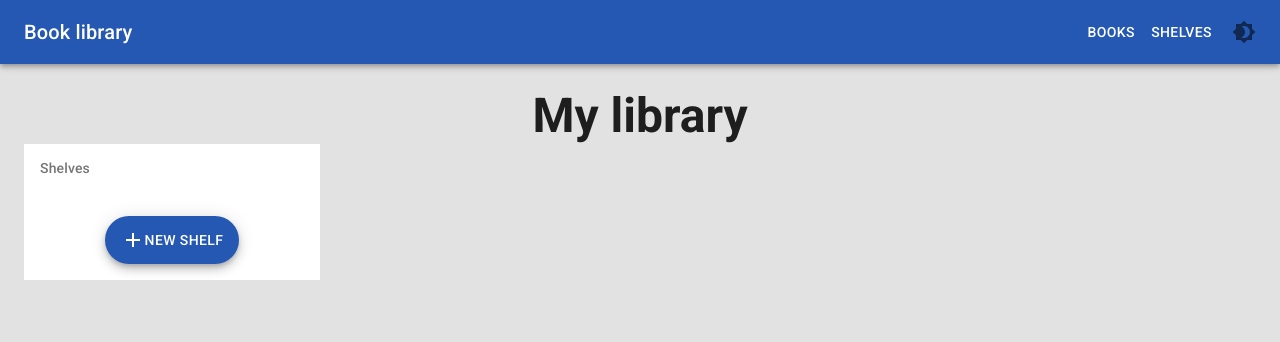
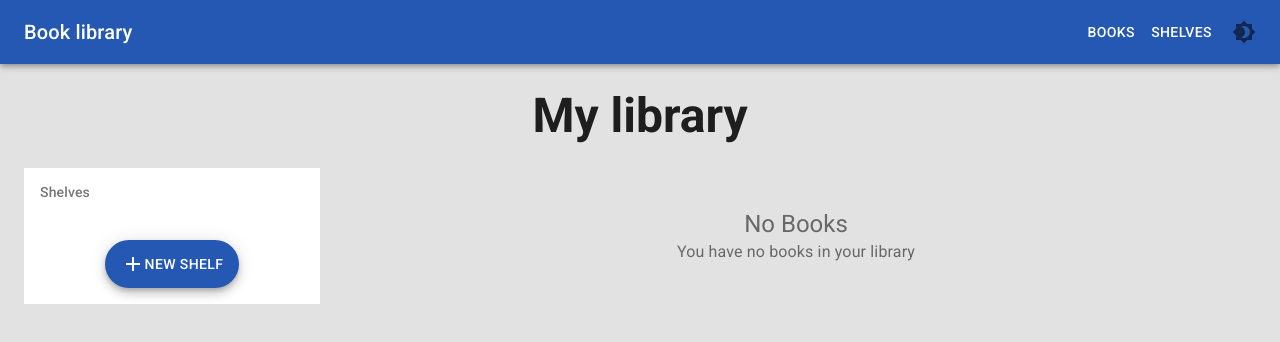
Before and after one commit to mihailgolban/home-library-app, a React (Create React App) app: page /shelves in a window 1280 px wide. Shown: the top 342 px of the page. Built offline with nearby package versions, Linux system fonts and the light colour scheme.

Commit message:
Add shelf review

```diff
--- a/package.json
+++ b/package.json
@@ -10,6 +10,7 @@
     "@testing-library/user-event": "^7.1.2",
     "add": "^2.0.6",
     "axios": "^0.19.2",
+    "material-ui-image": "^3.2.3",
     "node-sass": "^4.13.1",
     "normalize.css": "^8.0.1",
     "prop-types": "^15.7.2",
--- a/src/pages/BookDetails/BookDetails.js
+++ b/src/pages/BookDetails/BookDetails.js
@@ -49,7 +49,7 @@ const BookDetails = () => {
                                 <Grid container spacing={2}>
                                     <Grid item sm={3}>
                                         <Grow in={true} addEndListener={null} timeout={1000}>
-                                            <CardMedia component="img"
+                                            <CardMedia component='img'
                                                        image={large}
                                                        className={classes.image}
                                                        title={title}
--- a/src/pages/Shelves/NavMenu.js
+++ b/src/pages/Shelves/NavMenu.js
@@ -19,7 +19,7 @@ import {addNewShelf} from "../../store/actions/shelves";
 const useStyles = makeStyles(theme => ({
    root: {
        width: "100%",
-       maxWidth: 360,
+       // maxWidth: 360,
        backgroundColor: theme.palette.background.paper
    }
 }));
--- a/src/pages/Shelves/Shelves.js
+++ b/src/pages/Shelves/Shelves.js
@@ -1,26 +1,38 @@
 import React from 'react';
 import NavMenu from "./NavMenu";
-import {Box, Grid} from "@material-ui/core";
+import {Box, Grid, Button, Typography} from "@material-ui/core";
 import PageTitle from "../../components/PageTitle";
 import Book from "../../components/Book";
-import {connect} from "react-redux";
+import Review from "../../components/Review";
+import {makeStyles} from "@material-ui/core/styles";
+import AddIcon from '@material-ui/icons/Add';
 
+const useStyles = makeStyles({
+    navMenu: {
+        flexGrow: 1
+    }
+});
 
-const Shelves = ({selectedShelfId, shelves, books}) => {
-    const shelfBooks = books.filter(book => {
-        console.log(book);
-        return book.shelfId === selectedShelfId;
-    });
+const Shelves = ({books, reviews, handleShelfReview, showReview}) => {
+    const classes = useStyles();
     return (
         <Box mt={3}>
             <PageTitle>My library</PageTitle>
+            <Box mt={3}>
             <Grid container spacing={2}>
-                <Grid item xs={3}>
+                <Grid item md={3} className={classes.navMenu}>
                     <NavMenu/>
                 </Grid>
-                <Grid item xs={9}>
+                <Grid item md={9}>
+                    {!showReview &&
+                    <Box textAlign="center">
+                        <Box p={5}>
+                            <Typography variant="h5" component="h5" color="textSecondary">No Books</Typography>
+                            <Typography variant="body1" component="body1" color="textSecondary">You have no books in your library</Typography>
+                        </Box>
+                    </Box>}
                     <Box display="flex" flexWrap="wrap">
-                        {shelfBooks.map((book, i) => {
+                        {books.map((book, i) => {
                             const {bookId, bookDetails: {title, cover}} = book;
                             return (
                                 <Book key={i}
@@ -32,18 +44,16 @@ const Shelves = ({selectedShelfId, shelves, books}) => {
                             )
                         })}
                     </Box>
+                    {showReview && <Review
+                        title={'Shelf reviews'}
+                        reviews={reviews}
+                        handleSubmitReview={handleShelfReview}
+                    />}
                 </Grid>
             </Grid>
+            </Box>
         </Box>
     );
 };
 
-function mapStateToProps({shelvesReducer}) {
-    return {
-        shelves: shelvesReducer.shelves,
-        selectedShelfId: shelvesReducer.selectedShelfId,
-        books: shelvesReducer.books
-    }
-}
-
-export default connect(mapStateToProps)(Shelves);
+export default Shelves;
--- /dev/null
+++ b/src/pages/Shelves/ShelvesContainer.js
@@ -0,0 +1,44 @@
+import React, {Component} from 'react';
+import Shelves from "./Shelves";
+import {connect} from "react-redux";
+import {addShelfReview} from "../../store/actions/shelves";
+
+class ShelvesContainer extends Component {
+
+    handleShelfReview = (review) => {
+        const {selectedShelfId, dispatch} = this.props;
+        const date = new Date();
+        const dateString = date.toDateString() + ' ' + date.getHours() + ':' + date.getMinutes();
+        dispatch(addShelfReview(selectedShelfId, {...review, date: dateString}));
+    };
+
+    render() {
+        const {selectedShelfId, books, shelfReviews, shelves} = this.props;
+        const reviews = shelfReviews.filter(review => {
+            return review.shelfId === selectedShelfId;
+        });
+        const shelfBooks = books.filter(book => {
+            return book.shelfId === selectedShelfId;
+        });
+        const showReview = Object.keys(shelves).length !== 0;
+        return (
+            <Shelves
+                books={shelfBooks}
+                reviews={reviews}
+                handleShelfReview={this.handleShelfReview}
+                showReview={showReview}
+            />
+        );
+    }
+}
+
+function mapStateToProps({shelvesReducer}) {
+    return {
+        shelves: shelvesReducer.shelves,
+        selectedShelfId: shelvesReducer.selectedShelfId,
+        books: shelvesReducer.books,
+        shelfReviews: shelvesReducer.shelfReviews
+    }
+}
+
+export default connect(mapStateToProps)(ShelvesContainer);
--- a/src/pages/Shelves/index.js
+++ b/src/pages/Shelves/index.js
@@ -1,3 +1,3 @@
-import Shelves from "./Shelves";
+import Shelves from "./ShelvesContainer";
 
 export default Shelves;
--- a/src/routes/routes.js
+++ b/src/routes/routes.js
@@ -1,5 +1,5 @@
 import Home from "../pages/Home";
-import Shelves from "../pages/Shelves/Shelves";
+import Shelves from "../pages/Shelves";
 import NoMatch from "../pages/NoMatch";
 import BookDetails from "../pages/BookDetails";
 
--- a/src/store/actions/shelves.js
+++ b/src/store/actions/shelves.js
@@ -2,6 +2,7 @@ export const ADD_NEW_SHELF = 'ADD_NEW_SHELF';
 export const DELETE_SHELF = 'DELETE_SHELF';
 export const ADD_BOOK_TO_SHELF = 'ADD_BOOK_TO_SHELF';
 export const SET_ACTIVE_SHELF = 'SET_ACTIVE_SHELF';
+export const ADD_REVIEW = 'shelves/ADD_REVIEW';
 
 export function addNewShelf(name, categories=[]) {
     return {
@@ -35,3 +36,10 @@ export function setActiveShelf(shelfId) {
         payload: shelfId
     }
 }
+
+export function addShelfReview(shelfId, review) {
+    return {
+        type: ADD_REVIEW,
+        payload: {shelfId, review}
+    }
+}
--- a/src/store/reducers/books.js
+++ b/src/store/reducers/books.js
@@ -24,7 +24,6 @@ export default function (state = initialState, {type, payload = null}) {
     }
     if (type === ADD_REVIEW) {
         const {bookId, review} = payload;
-        console.log('reducer book', [...state.bookReviews, {bookId, review}]);
         return {
             ...state,
             bookReviews: [...state.bookReviews, {bookId, review}]
--- a/src/store/reducers/shelves.js
+++ b/src/store/reducers/shelves.js
@@ -2,14 +2,16 @@ import {
     ADD_NEW_SHELF,
     DELETE_SHELF,
     ADD_BOOK_TO_SHELF,
-    SET_ACTIVE_SHELF
+    SET_ACTIVE_SHELF,
+    ADD_REVIEW
 } from "../actions/shelves";
 import {uuidv4} from "../../utils";
 
 const initialState = {
     shelves: [],
     selectedShelfId: '',
-    books: []
+    books: [],
+    shelfReviews: []
 };
 
 export default function (state = initialState, {type, payload = null}) {
@@ -55,5 +57,13 @@ export default function (state = initialState, {type, payload = null}) {
         }
     }
 
+    if (type === ADD_REVIEW) {
+        const {shelfId, review} = payload;
+        return {
+            ...state,
+            shelfReviews: [...state.shelfReviews, {shelfId, review}]
+        }
+    }
+
     return state;
 }
```
Also changed, not shown: src/components/BookWithAddButton/index.js (added, +11 -0 lines), src/assets/images/Shelf.png (added), 1 other file (tests, documents, lock files or other folders).
